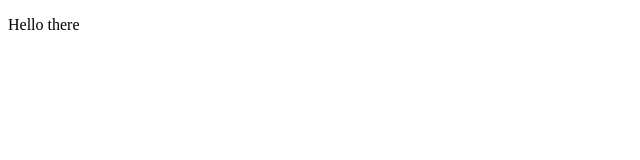
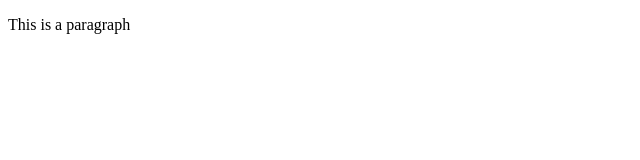
Before and after one commit to ynxaron/angularcourse, a plain HTML site: page index.html in a window 1280 px wide. Shown: the full height of the page, 0-640 px from the left. Drawn offline with Linux system fonts and the light colour scheme.

Commit message:
Adding index.html

```diff
--- a/index.html
+++ b/index.html
@@ -1,9 +1,9 @@
 <!doctype html>
 <html>
     <head>
-        <title>Hello there</title>
+        <title>Hello There</title>
     </head>
     <body>
-        <p>Hello there</p>
+        <p>This is a paragraph</p>
     </body>
 </html>
```
